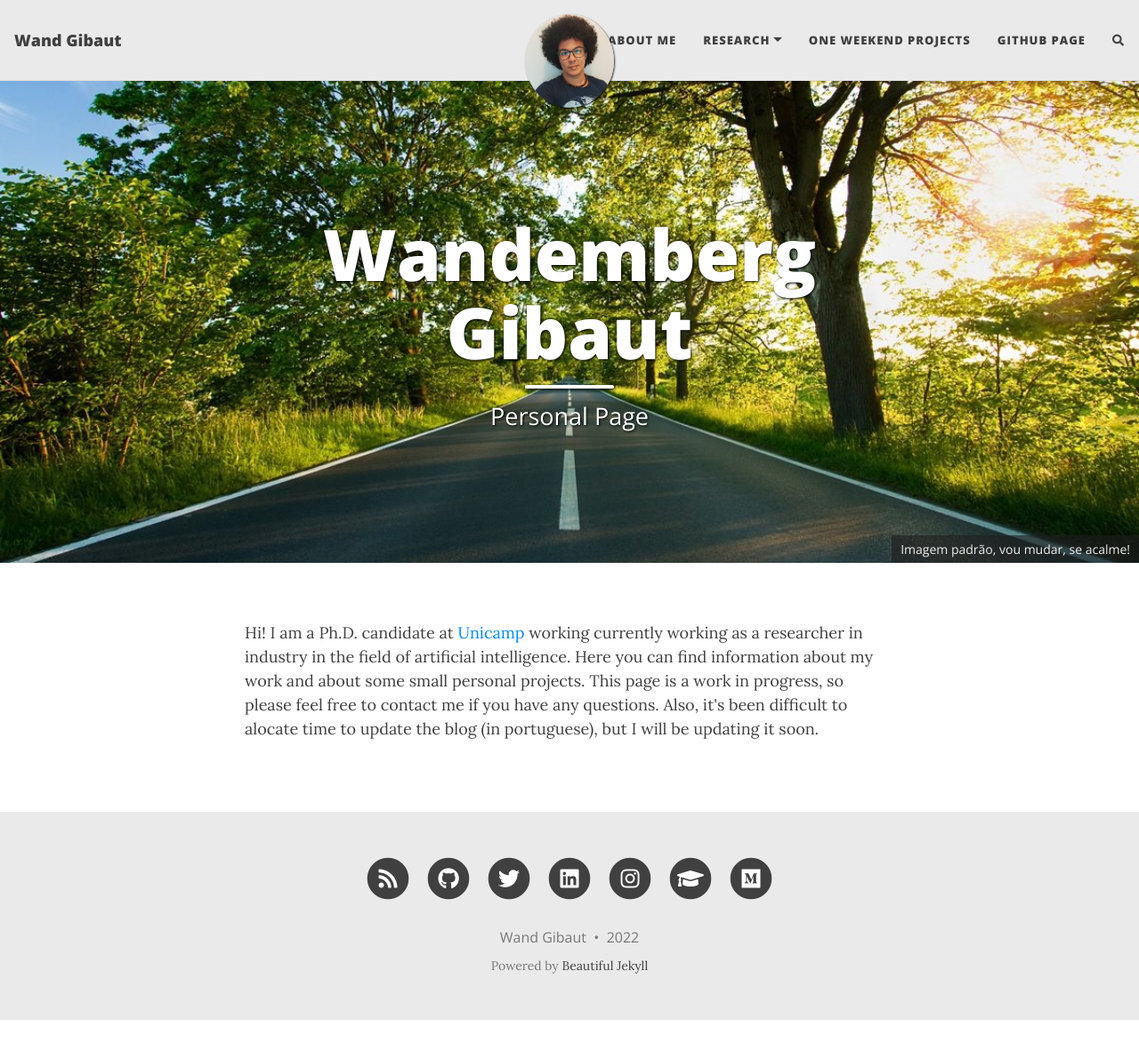
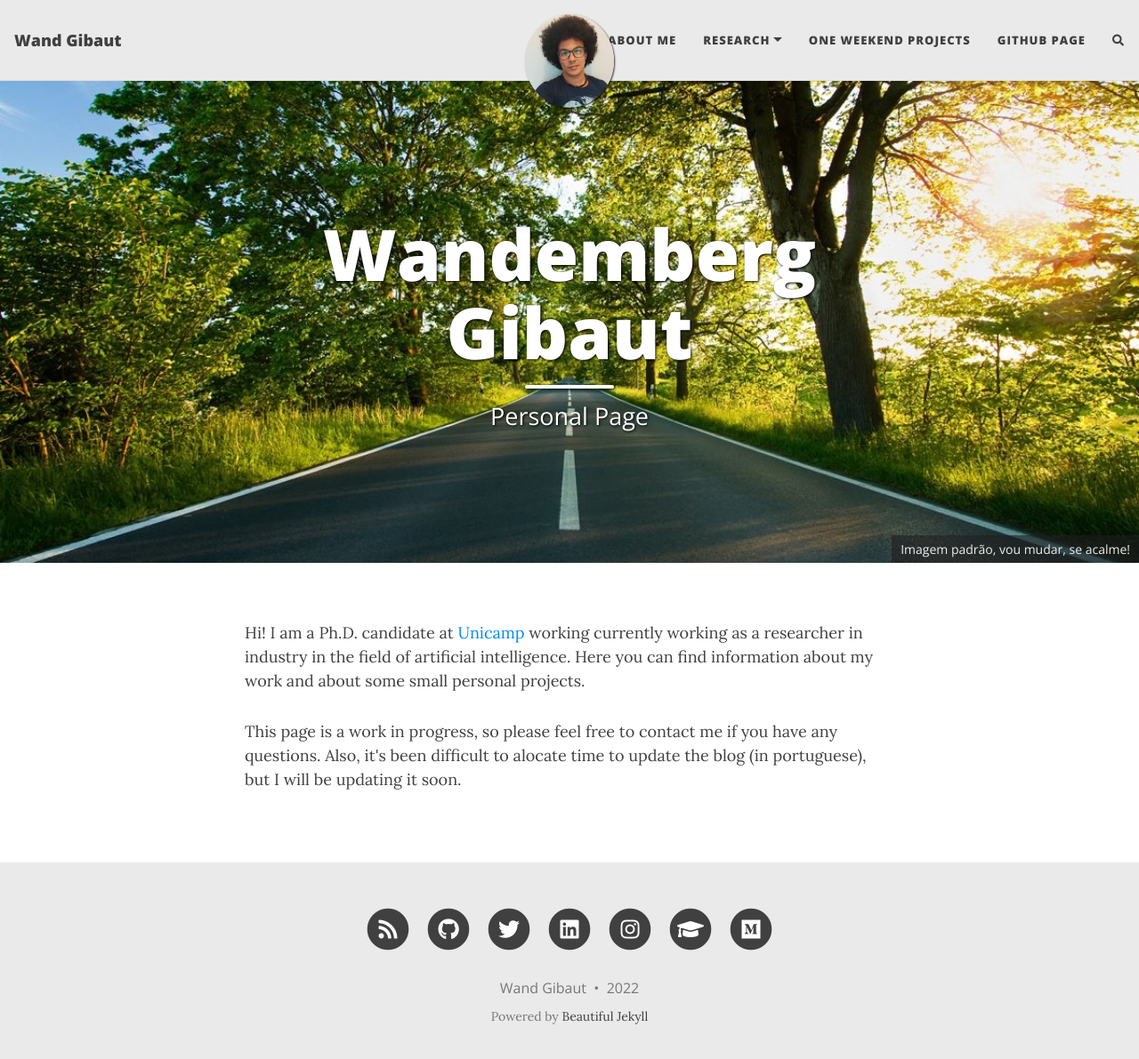
Before and after one commit to wandgibaut/wandgibaut.github.io, a Jekyll site: the page built from index.html, in a window 1280 px wide and 1204 px high. Shown: the top 1191 px of the window at 89% size. Built offline with Jekyll 4.4.1, drawn with Linux system fonts in a browser that asks for light colours; nearby versions of some CDN libraries; the list of posts is cut into pages by our own code; comment, search, counter and statistics services are not loaded.

Commit message:
apresentavel

```diff
--- a/index.html
+++ b/index.html
@@ -10,5 +10,9 @@ cover-img:
 
 <p>
   Hi! I am a Ph.D. candidate at <a href="https://en.wikipedia.org/wiki/State_University_of_Campinas">Unicamp</a> working currently working as a researcher in industry in the field of artificial intelligence.
-  Here you can find information about my work and about some small personal projects. This page is a work in progress, so please feel free to contact me if you have any questions. Also, it's been difficult to alocate time to update the blog (in portuguese), but I will be updating it soon.
+  Here you can find information about my work and about some small personal projects.
 </p>
+
+<p>
+  This page is a work in progress, so please feel free to contact me if you have any questions. Also, it's been difficult to alocate time to update the blog (in portuguese), but I will be updating it soon.
+</p>
```
